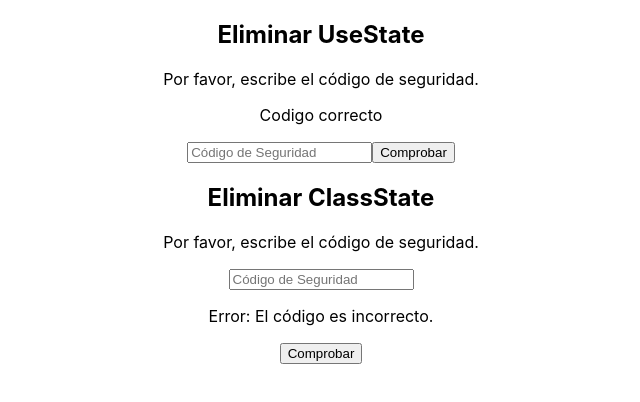
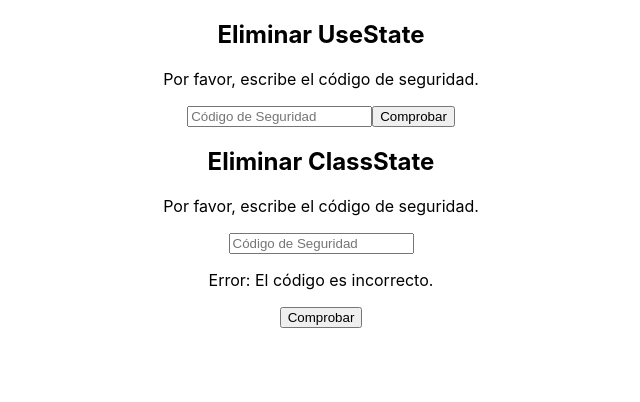
Before and after one commit to AreYouIvan/codigos-seguridad, a React (Create React App) app: page / in a window 1280 px wide. Shown: the top 402 px of the page, without its empty margins (319-959 px from the left). Built offline with nearby package versions, Linux system fonts and the light colour scheme.

Commit message:
where it can change the state

```diff
--- a/src/UseState.js
+++ b/src/UseState.js
@@ -11,6 +11,8 @@ function UseState({ name }) {
   React.useEffect(() => {
     console.log("Empezando Effect");
     if (!!loading) {
+      // Cambiando el estado antes de llamar al API 1era forma de actualizar el estado.
+      setError(false)
       setTimeout(() => {
         console.log("Haciendo la validacion");
         if (value !== SECURITY_CODE) {
@@ -31,9 +33,15 @@ function UseState({ name }) {
     <div>
       <h2>Eliminar {name}</h2>
       <p>Por favor, escribe el código de seguridad.</p>
-      {!error && <p>Codigo correcto</p>}
-      {error && <p>Error: El código es incorrecto.</p>}
-      {loading && <p>Loading...</p>}
+      {/* Realizando la validacion sin cambiar el estado, aunque tiene un pequeño bug.
+      El estado de error no cambia realmente. */}
+      {/* {(error && !loading) && (
+        <p>Error: El código es incorrecto.</p>)} */}
+      {error && (
+        <p>Error: El código es incorrecto.</p>)}
+      {loading && (
+         <p>Loading...</p>
+          )}
 
       <input
         placeholder="Código de Seguridad"
@@ -42,7 +50,11 @@ function UseState({ name }) {
           setValue(event.target.value);
         }}
       />
-      <button onClick={() => setLoading(true)}>Comprobar</button>
+      <button onClick={() => {
+        setLoading(true);
+        // Cambiando el estado al dar click en el boton.
+        // setError(false)
+      }}>Comprobar</button>
     </div>
   );
 }
```
